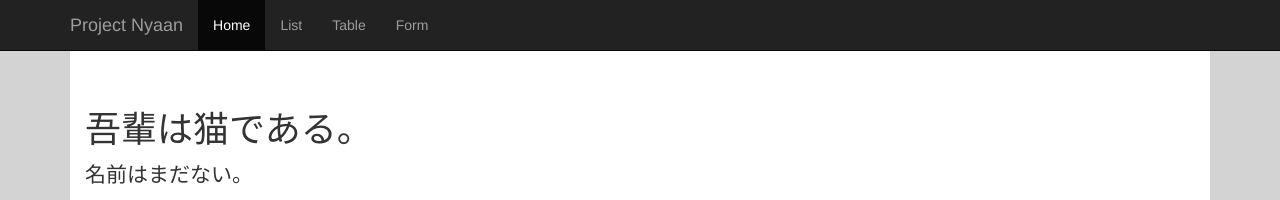
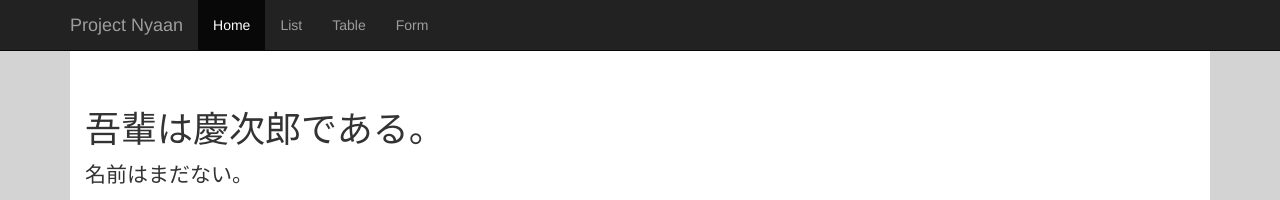
Before and after one commit to Piyona/https-Piyona1221.github.io, a plain HTML site: page index.html in a window 1280 px wide. Shown: the top 200 px of the page. Drawn offline with nearby package versions, Linux system fonts and the light colour scheme.

Commit message:
Update index.html

```diff
--- a/index.html
+++ b/index.html
@@ -19,8 +19,7 @@
 		.starter-template {
 			padding: 40px 15px;
 			background-color: white;
-		}
-	</style>
+		}	</style>
 </head>
 
 <body>
@@ -48,7 +47,7 @@
 	</nav>
 	<div class="container">
 		<div class="starter-template">
-			<h1>吾輩は猫である。</h1>
+			<h1>吾輩は慶次郎である。</h1>
 			<p class="lead">名前はまだない。</p>
 			<img src="IMG_3739.jpg" class="img-responsive center-block">
 			<p>どこで生れたかとんと見当がつかぬ。何でも薄暗いじめじめした所でニャーニャー泣いていた事だけは記憶している。吾輩はここで始めて人間というものを見た。しかもあとで聞くとそれは書生という人間中で一番獰悪な種族であったそうだ。この書生というのは時々我々を捕えて煮て食うという話である。しかしその当時は何という考もなかったから別段恐しいとも思わなかった。ただ彼の掌に載せられてスーと持ち上げられた時何だかフワフワした感じがあったばかりである。
```
